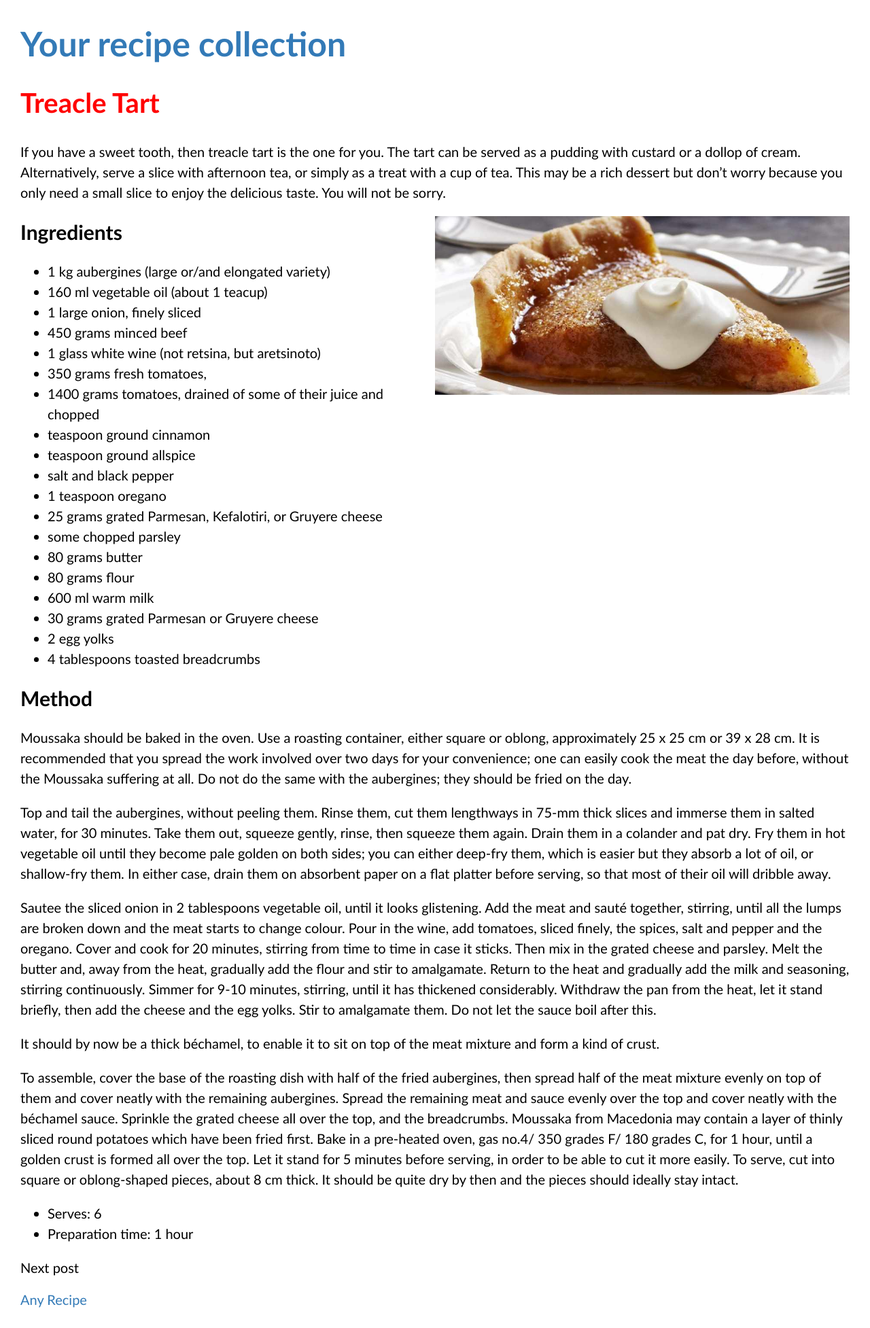
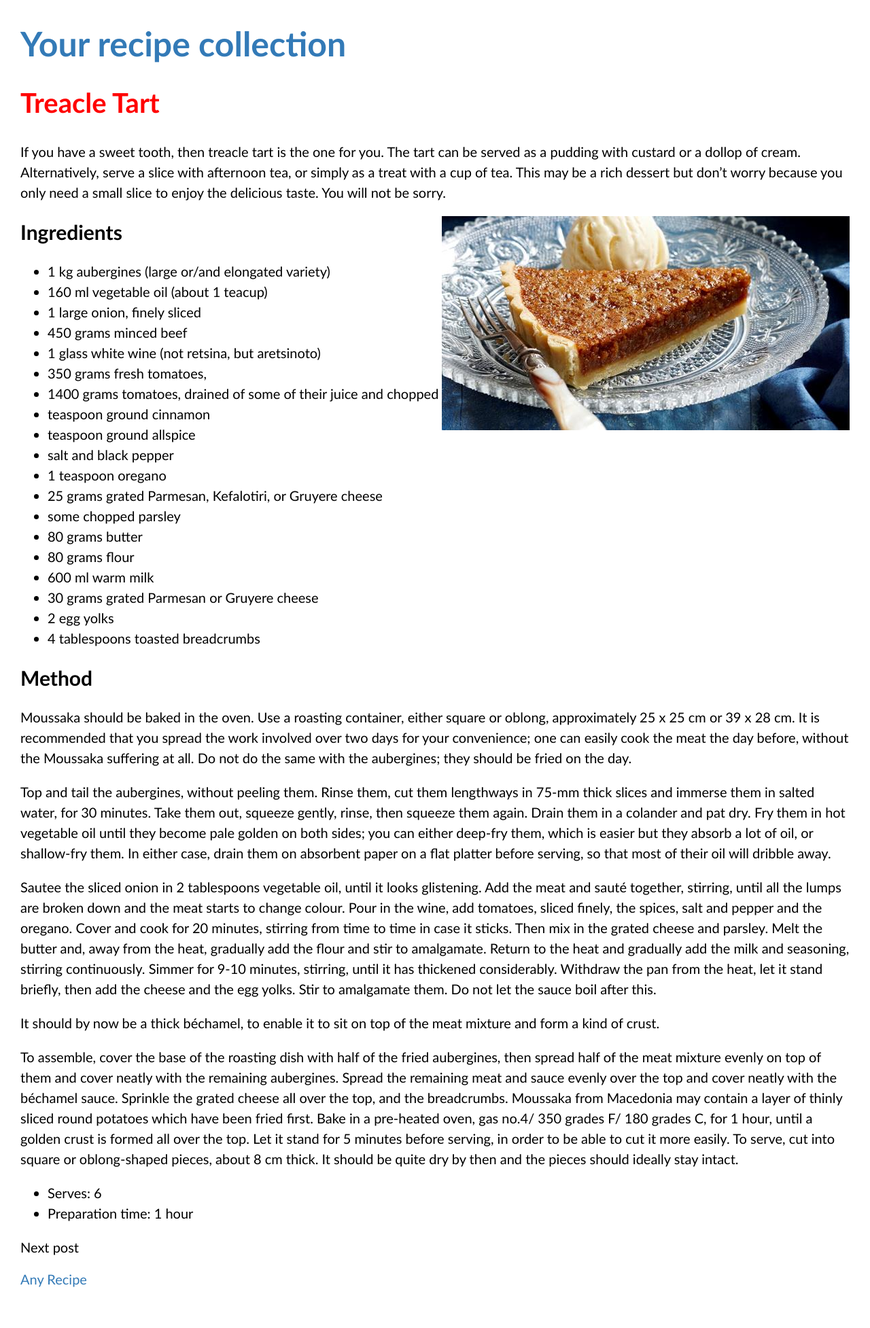
Before and after one commit to stressedtalk/stressedtalk.github.io, a Jekyll site: the page built from _recipes/recipe1.markdown, in a window 1280 px wide. Shown: the whole page at 68% size. Built offline with Jekyll 4.4.1, drawn with Linux system fonts in a browser that asks for light colours; after the commit the page ends 1924 px from its top, so only the background shows below that.

Commit message:
Treacle Tart Image

```diff
--- a/_recipes/recipe1.markdown
+++ b/_recipes/recipe1.markdown
@@ -15,7 +15,8 @@ If you have a sweet tooth, then treacle tart is the one for you. The tart can be
 
 <!--more-->
 
-[![Treacle Tart and Cream](/_uploads/Treacle Tart.jpg)](/_uploads/Treacle Tart.jpg)
+[![Treacle Tart and Ice Cream](/_uploads/Treacle Tart.jpg)](/_uploads/Treacle Tart.jpg)
+
 
 ## Ingredients
 
```
Also changed, not shown: _uploads/Treacle Tart.jpg.
